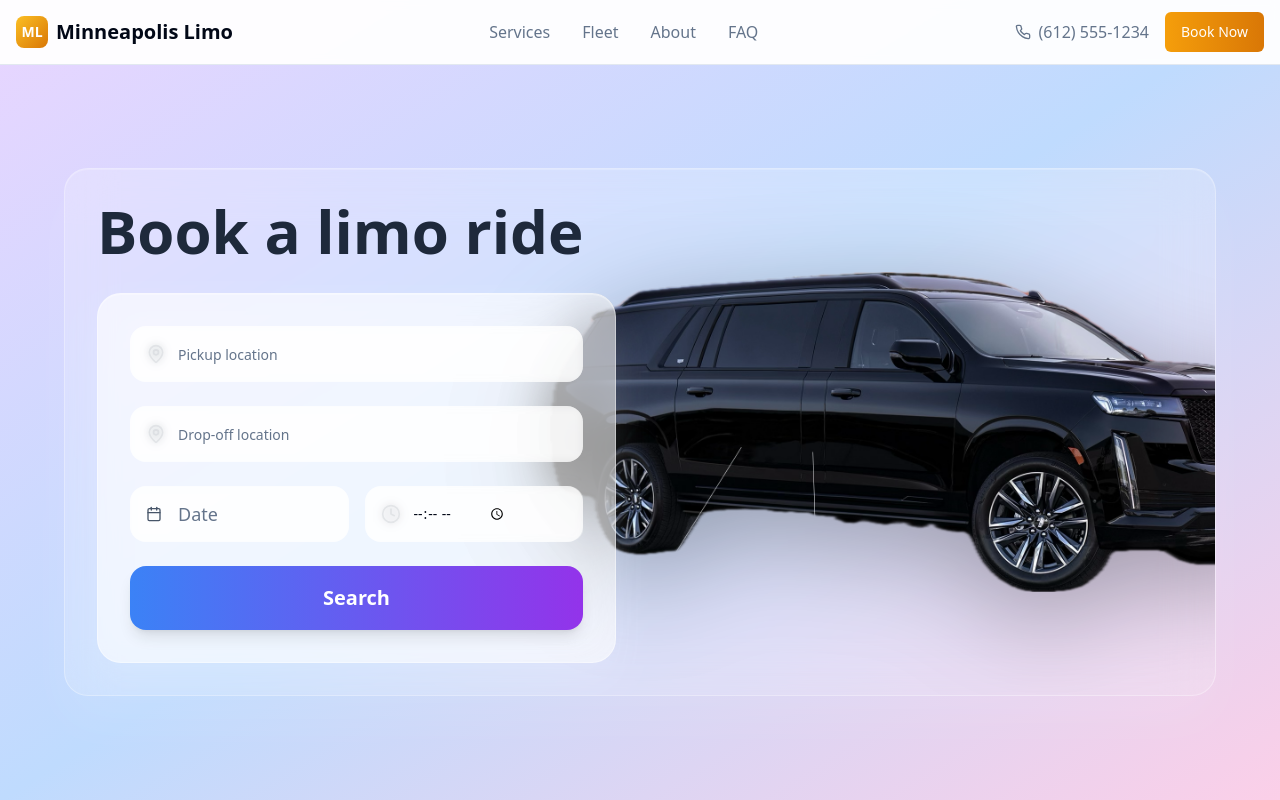
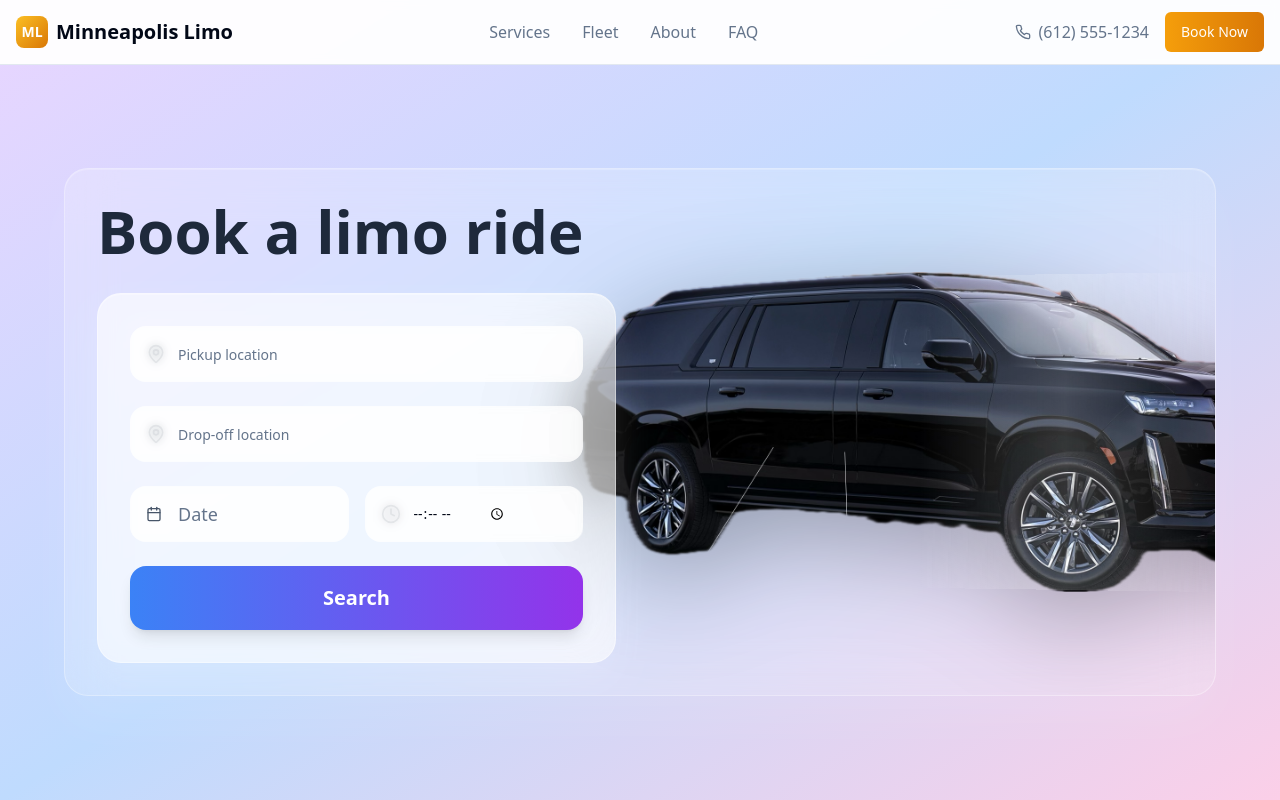
Before and after one commit to abduljabar5/airport-limo-booking-pro, a React (Vite) app: page /booking in a window 1280 px wide. Shown: the top 800 px of the page. Built offline with nearby package versions, Linux system fonts and the light colour scheme.

Commit message:
feat: Add 3D car effect and responsiveness
Implemented 3D effect for the front of the car image, making it appear to spill out of the container. Added responsiveness to hide the car image on mobile devices.

```diff
--- a/src/pages/Booking.tsx
+++ b/src/pages/Booking.tsx
@@ -127,21 +127,34 @@ const Booking = () => {
                 </div>
 
                 {/* Right Side - Car positioning area */}
-                <div className="relative flex justify-end">
+                <div className="relative flex justify-end hidden lg:block">
                   <div className="w-full max-w-lg h-96"></div>
                 </div>
               </div>
 
-              {/* Car Image - Positioned to stick out from the container */}
-              <div className="absolute right-0 top-1/2 transform -translate-y-1/2 z-20">
+              {/* Car Image - Positioned to stick out from the container with 3D effect */}
+              <div className="absolute right-0 top-1/2 transform -translate-y-1/2 z-20 hidden lg:block">
+                <div className="relative">
                   <img
                     src="/lovable-uploads/ef093fe4-551a-4289-814e-cda095220354.png"
                     alt="Luxury black limousine"
-                  className="w-auto h-80 object-contain drop-shadow-2xl transform translate-x-24"
+                    className="w-auto h-80 object-contain transform translate-x-32"
                     style={{
-                    filter: 'drop-shadow(0 25px 50px rgba(0, 0, 0, 0.3))'
+                      filter: 'drop-shadow(0 25px 50px rgba(0, 0, 0, 0.3))',
+                      transformStyle: 'preserve-3d',
+                      perspective: '1000px'
                     }}
                   />
+                  {/* 3D effect overlay for the front portion */}
+                  <div
+                    className="absolute inset-0 pointer-events-none"
+                    style={{
+                      background: 'linear-gradient(90deg, transparent 60%, rgba(255, 255, 255, 0.1) 70%, rgba(255, 255, 255, 0.2) 80%, transparent 100%)',
+                      transform: 'perspective(1000px) rotateY(-5deg)',
+                      transformOrigin: 'center right'
+                    }}
+                  ></div>
+                </div>
               </div>
             </div>
           </div>
```
Lines whose indentation alone changed are shown as unchanged.
